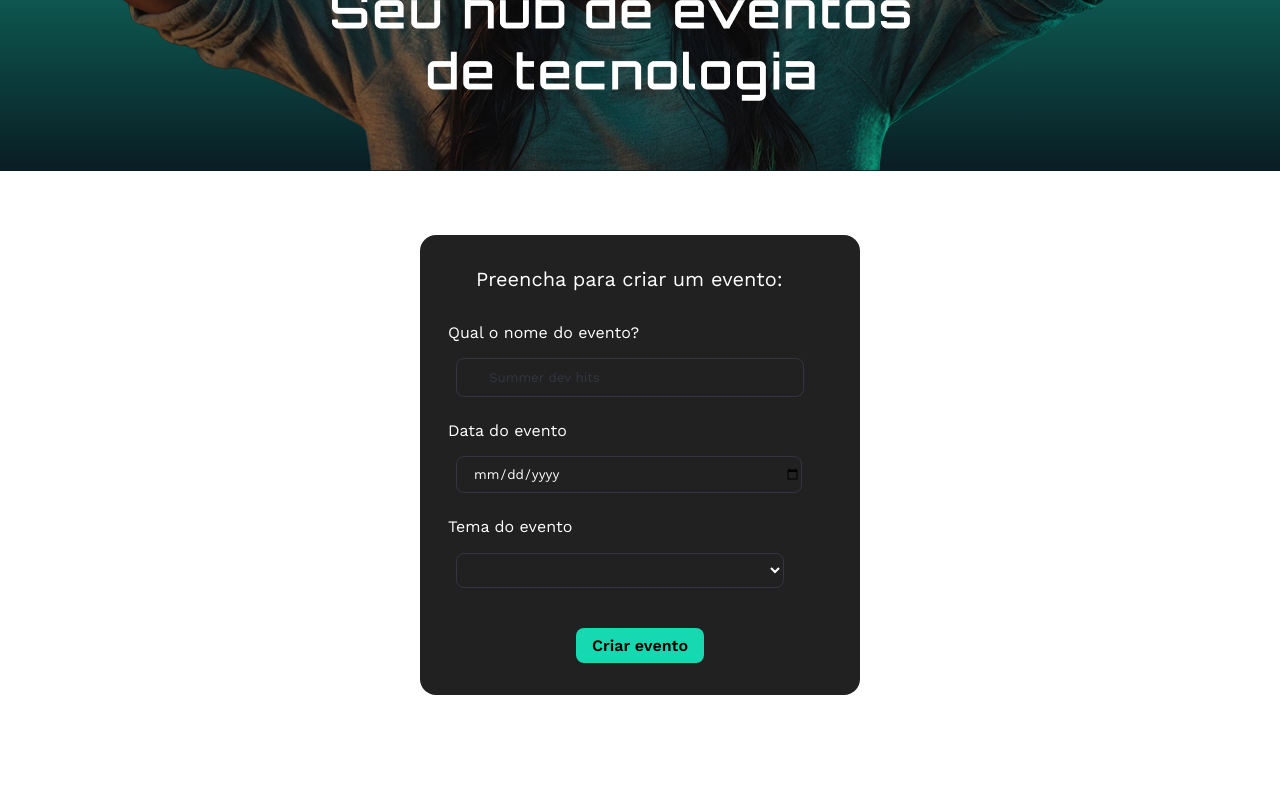
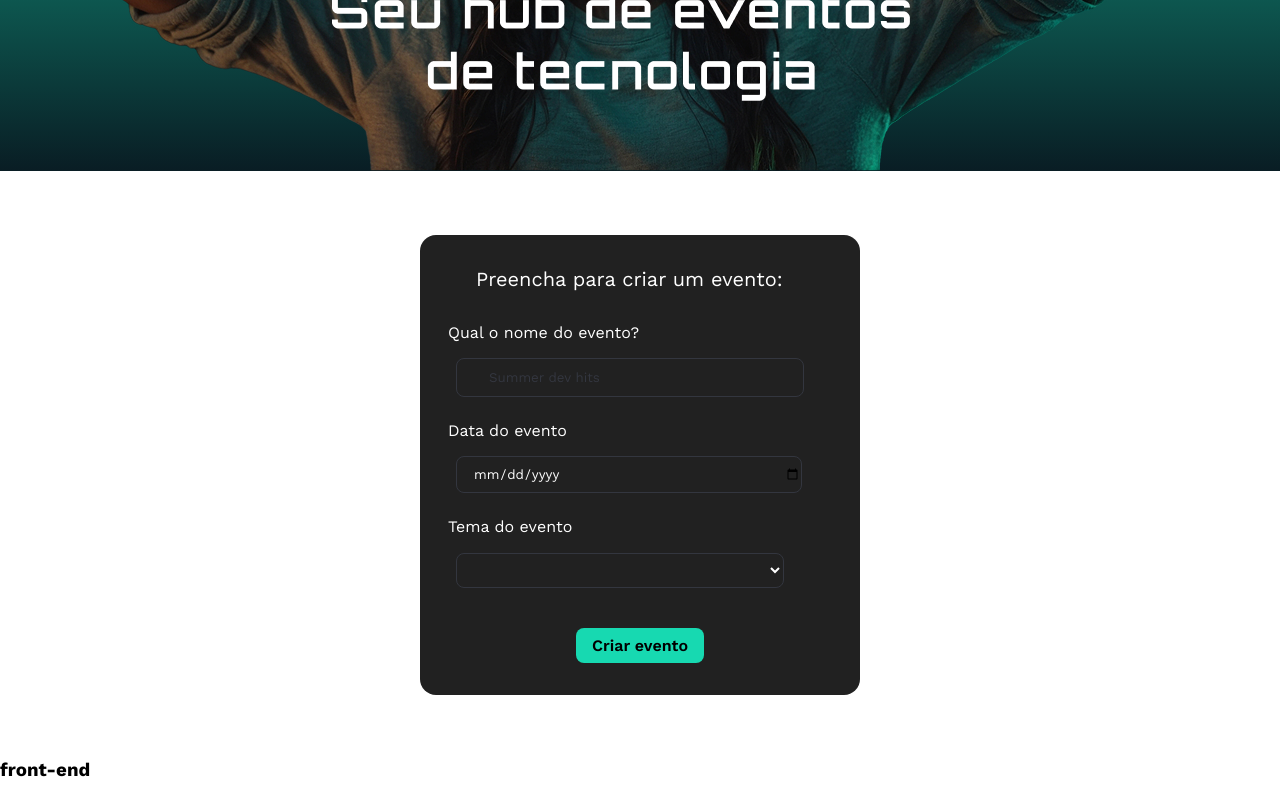
Before and after one commit to MeloMatheus89/tecboard-alura, a React (Vite) app: page / in a window 1280 px wide. Shown: the part 512-1312 px from the top of the page. Before the commit the page ends 1271 px from the top, so only its background shows below. Built offline with nearby package versions, Linux system fonts and the light colour scheme.

Commit message:
feat: implement Banner and Tema components, update App structure and styles

```diff
--- a/src/App.css
+++ b/src/App.css
@@ -9,9 +9,6 @@ header {
   justify-content: center;
 }
 section {
-  background: var(--gradiente-banner);
-  display: flex;
-  justify-content: center;
 }
 
 section img {
--- a/src/App.jsx
+++ b/src/App.jsx
@@ -1,18 +1,48 @@
 import "./App.css";
+import { Banner } from "./componentes/Banner/index.jsx";
 import { FormularioDeEvento } from "./componentes/FormularioDeEvento/index.jsx";
+import { Tema } from "./componentes/Tema/index.jsx";
 
 function App() {
+  const temas = [
+    {
+      id: 1,
+      nome: "front-end",
+    },
+    {
+      id: 2,
+      nome: "backend",
+    },
+    {
+      id: 3,
+      nome: "devops",
+    },
+    {
+      id: 4,
+      nome: "inteligência artificial",
+    },
+    {
+      id: 5,
+      nome: "data science",
+    },
+    {
+      id: 6,
+      nome: "cloud",
+    },
+  ];
+
   return (
     <>
       <main>
         <header>
           <img src="/logo.png" />
         </header>
-        <section>
-          <img src="/banner.png" />
-        </section>
+        <Banner />
         <FormularioDeEvento />
       </main>
+      <section>
+        <Tema tema={temas[0]}></Tema>
+      </section>
     </>
   );
 }
--- /dev/null
+++ b/src/componentes/Banner/banner-topo.estilos.css
@@ -0,0 +1,9 @@
+.banner-topo {
+  background: var(--gradiente-banner);
+  display: flex;
+  justify-content: center;
+}
+
+.banner-topo img {
+  max-width: 90%;
+}
--- /dev/null
+++ b/src/componentes/Banner/index.jsx
@@ -0,0 +1,9 @@
+import "./banner-topo.estilos.css";
+
+export function Banner() {
+  return (
+    <section className="banner-topo">
+      <img src="/banner.png" />
+    </section>
+  );
+}
--- /dev/null
+++ b/src/componentes/Tema/index.jsx
@@ -0,0 +1,3 @@
+export function Tema({ tema }) {
+  return <h3>{tema.nome}</h3>;
+}
```
